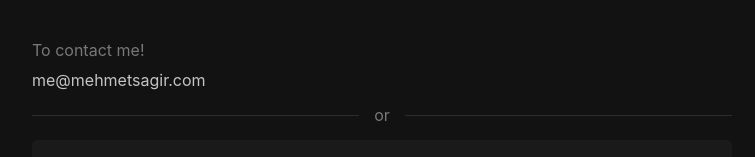
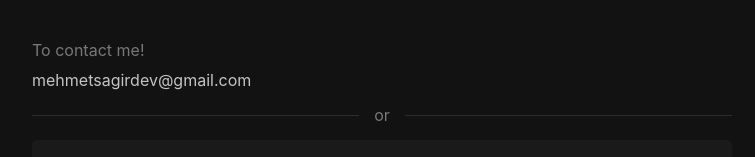
Before and after one commit to mehmetsagir/mehmetsagir.dev, a Next.js app: page /contact in a window 1280 px wide. Shown: the part 130-287 px from the top of the page, without its empty margins (258-1013 px from the left). Built offline with nearby package versions, Linux system fonts and the light colour scheme.

Commit message:
change email

```diff
--- a/src/pages/contact.tsx
+++ b/src/pages/contact.tsx
@@ -5,8 +5,8 @@ const Contact: NextPage = () => {
   return (
     <Container>
       <h4>To contact me!</h4>
-      <a href="mailto:me&#64;mehmetsagir.com" className="mail">
-        me&#64;mehmetsagir.com
+      <a href="mailto:mehmetsagirdev&#64;gmail.com" className="mail">
+        mehmetsagirdev&#64;gmail.com
       </a>
       <span>or</span>
       <a
```
